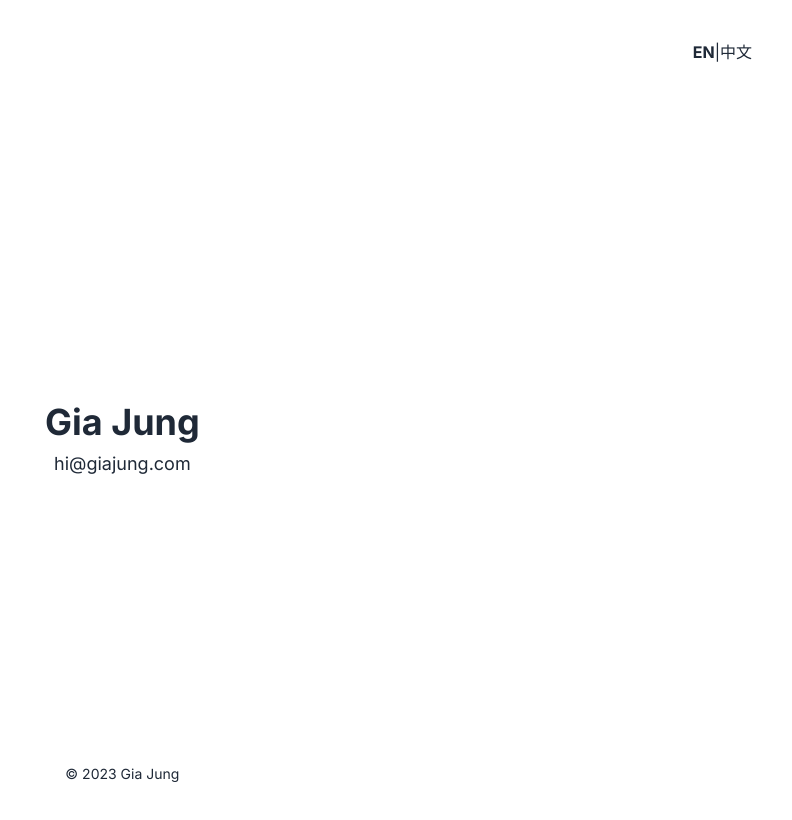
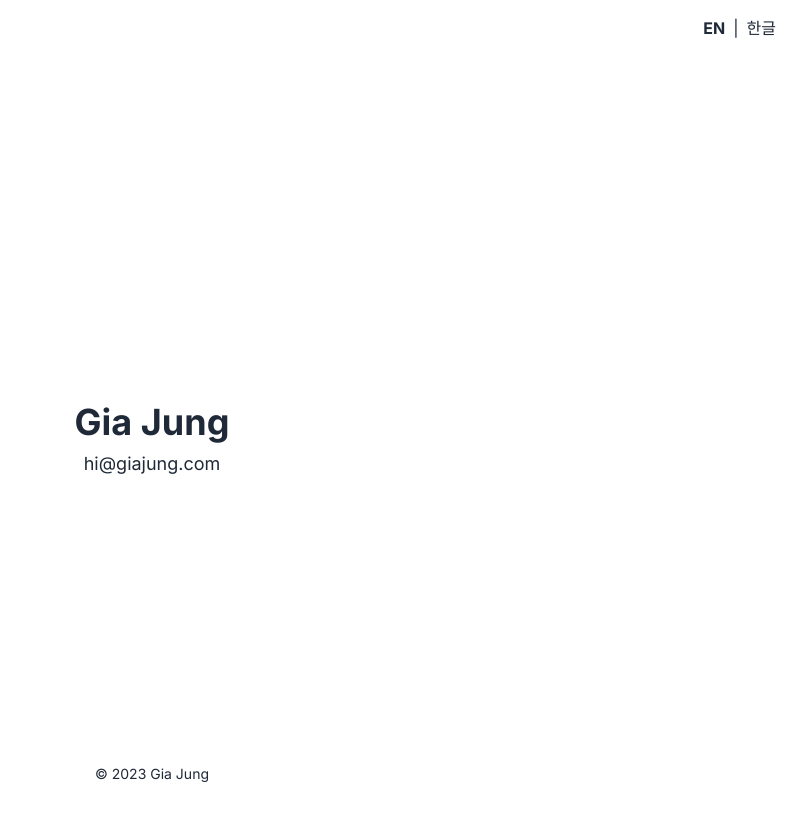
Before and after one commit to mldangelo/giajung.com, a Next.js app: page / in a window 1280 px wide. Shown: the top 820 px of the page, without its empty margins (488-1280 px from the left). Built offline with nearby package versions, Linux system fonts and the light colour scheme.

Commit message:
add family page

```diff
--- a/app/about/page.tsx
+++ b/app/about/page.tsx
@@ -2,6 +2,8 @@
 
 import Head from 'next/head'
 import { useState } from 'react'
+import LanguageSelector from '../languageSelector';
+import Link from 'next/link'
 
 const summary = `Gia Jung is a computational designer and software engineer based in New York City.
  She likes to eat food and floss her teeth. She also likes hula hooping and playing with other people's dogs.
@@ -11,14 +13,18 @@ const summary = `Gia Jung is a computational designer and software engineer base
 export default function Home() {
 
     const [selectedCategory, setSelectedCategory]: [string | undefined, Function] = useState();
+    const [l, setLanguage] = useState('EN'); // Default to 'EN'
 
   return (
-    <div className="bg-white">
+    <div className="bg-white p-10 text-gray-800">
       <Head>
         <title>Learn About Gia</title>
       </Head>
-
-      <main className="min-h-screen flex flex-col items-center justify-center p-8">
+      <LanguageSelector onLanguageChange={setLanguage} />
+      <div className="float-left fixed top-0 left-0 p-4">
+        <Link href='/'>🏠</Link>
+      </div>
+      <main className="flex flex-col items-center justify-center min-h-screen bg-white p-10 text-gray-800">
         <h1 className="text-2xl font-bold text-gray-800">Generative Gia</h1>
 
         <div className="my-8 w-full md:w-2/3 lg:w-1/2 h-64 bg-gray-100 border-dashed border-2 border-gray-300">
--- /dev/null
+++ b/app/family/page.tsx
@@ -0,0 +1,46 @@
+'use client';
+
+import { useState } from 'react';
+import LanguageSelector from '../languageSelector';
+import Head from 'next/head';
+import Link from 'next/link';
+
+export default function Family() {
+  const [l, setLanguage] = useState('EN'); // Default to 'EN'
+
+  // Translation object for different languages
+  const t: {[key: string]: {[key: string]: string}} = {
+    'EN': {
+        text: 'Mom and Dad, I love you.',
+        name: 'Gia Jung',
+    },
+    '한글': {
+        text: '엄마 아빠, 사랑해요.',
+        'name': '정지아',
+    },
+  };
+
+  return (
+    <div className="bg-white p-10 text-gray-800">
+      <Head>
+        <title>Gia Jung | Family Page</title>
+        <meta name="description" content="A simple page to express love to my parents." />
+      </Head>
+      <div className="float-left fixed top-0 left-0 p-4">
+            <Link href='/'>🏠</Link>
+        </div>
+      <main className="flex flex-col items-center justify-center min-h-screen">
+        <LanguageSelector onLanguageChange={setLanguage} />
+        <h1 className="text-4xl mb-2 font-bold">
+          {t[l].text}
+        </h1>
+      </main>
+      <footer className="absolute bottom-4 text-center w-full m-0">
+        <p className="text-sm">
+          {`© ${new Date().getFullYear()} `}
+          <a href="https://www.linkedin.com/in/giajung/" target="_blank" rel="noopener noreferrer" className="hover:text-gray-600">{t[l].name}</a>
+        </p>
+      </footer>
+    </div>
+  );
+}
--- /dev/null
+++ b/app/languageSelector.tsx
@@ -0,0 +1,65 @@
+import React, { useEffect, useState } from 'react';
+
+interface LanguageSelectorProps {
+  onLanguageChange: (language: string) => void;
+}
+
+const supportedLanguages = {
+  'en': 'EN',
+  'ko': '한글',
+  '한글': '한글',
+};
+
+const languageAbbreviations: string[] = Array.from(new Set(Object.values(supportedLanguages))).sort();
+
+const defaultLanguage = 'EN';
+
+const mapLanguage = (languageCode: string | null): string => {
+  if (!languageCode) {
+    return defaultLanguage;
+  }
+
+  const code = languageCode.toLowerCase().split('-')?.[0] as keyof typeof supportedLanguages;
+
+  return supportedLanguages[code] || defaultLanguage;
+};
+
+const LanguageSelector: React.FC<LanguageSelectorProps> = ({ onLanguageChange }) => {
+  const [language, setLanguage] = useState<string>(defaultLanguage);
+
+  useEffect(() => {
+    const storedLanguage = window.localStorage.getItem('language') || window.navigator.language;
+    const preferredLanguage = mapLanguage(storedLanguage);
+    setLanguage(preferredLanguage);
+    onLanguageChange(preferredLanguage);
+  }, [onLanguageChange]);
+
+  const handleSetLanguage = (lang: string) => {
+    const mappedLanguage = mapLanguage(lang);
+    setLanguage(mappedLanguage);
+    onLanguageChange(mappedLanguage);
+    if (typeof window !== 'undefined') {
+      window.localStorage.setItem('language', mappedLanguage);
+    }
+  };
+
+  return (
+    <div className="float-right fixed top-0 right-0 p-4">
+      {languageAbbreviations.map((lang, i) => {
+        return (
+            <><button
+            key={lang}
+            className={`hover:text-gray-600 ${language === lang ? 'font-bold' : ''}`}
+            onClick={() => handleSetLanguage(lang)}
+            >
+            {lang}
+            </button>
+            {i < languageAbbreviations.length - 1 && <span className="mx-2" key={`${lang}-separator`}>|</span>}
+            </>
+        );
+        })}
+    </div>
+  );
+};
+
+export default LanguageSelector;
--- a/app/page.tsx
+++ b/app/page.tsx
@@ -1,41 +1,46 @@
 'use client'
 
-import { useEffect, useState } from 'react'
+import { useState } from 'react'
+import LanguageSelector from './languageSelector';
+import Head from 'next/head'
 
-const mapLanguage = (language: string) => {
-  if (language.toLowerCase().includes('en')) return 'EN';
-  if (language.toLowerCase().includes('kr')) return '中文';
-  return language;
+interface Categories {
+  'i don\'t': string;
+  family: string;
+  friend: string;
+  other: string;
+  professional: string;
+  romantic: string;
 }
 
 export default function Index() {
 
-  const t: {[key: string]: {[key: string]: string|string[]}} = {
+  const t: {[key: string]: {[key: string]: string | Categories}} = {
     'EN': {
       'name': 'Gia Jung',
       'question': 'In what context do you know Gia?',
       'email': 'hi',
-      categories: [
-        'Family',
-        'Romantic',
-        'Friend',
-        'I Don\'t',
-        'Other',
-        'Professional',
-      ].sort(),
+      categories: {
+        'i don\'t': 'I Don\'t',
+        family: 'Family',
+        friend: 'Friend',
+        other: 'Other',
+        professional: 'Professional',
+        romantic: 'Romantic',
+      },
     },
-    '中文': {
+    '한글': {
       'name': '정지아',
       'question': '지아를 어떤 상황에서 알고 계신가요?',
       'email': '안녕하세요',
-      categories: [
-        '가족',
-        '연인',
-        '친구',
-        '모르시겠어요',
-        '기타',
-        '직장',
-      ].sort(),
+      categories: {
+        'i don\'t': '모르시겠어요',
+        family: '가족',
+        friend: '친구',
+        other: '기타',
+        professional: '직장',
+        romantic: '연인',
+      },
     }
   };
 
@@ -43,60 +48,50 @@ export default function Index() {
 
   const [l, setLanguage] = useState('EN'); // Default to 'EN'
 
-  useEffect(() => {
-    // This code will run only in the browser
-    const storedLanguage = window.localStorage.getItem('language') || window.navigator.language;
-    const preferredLanguage = mapLanguage(storedLanguage) || 'EN';
-    setLanguage(preferredLanguage);
-  }, []);
-
-  const handleSetLanguage = (language: string) => {
-    setLanguage(language);
-    if (typeof window !== 'undefined') {
-      window.localStorage.setItem('language', language);
-    }
-  };
-
   const setCategory = (category: string) => {
     if (typeof window !== 'undefined') {
       window.sessionStorage.setItem('category', category);
-      window.location.href = `/about`;
+      if (category === 'family') {
+        window.location.href = `/family`;
+      } else {
+        window.location.href = `/about`;
+      }
     }
   };
 
   return (
     <div className="bg-white p-10 text-gray-800">
-    <div className="float-right">
-      <button className={`hover:text-gray-600 ${l === 'EN' ? 'font-bold' : ''}`} onClick={() => handleSetLanguage('EN')}>EN</button>
-      |
-      <button className={`hover:text-gray-600 ${l === '中文' ? 'font-bold' : ''}`} onClick={() => handleSetLanguage('中文')}>中文</button>
-    </div>
+    <Head>
+        <title>Gia Jung Personal Site</title>
+        <meta name="description" content="Gia Jung is a computational designer and software engineer based in New York City. Harvard M.Arch, Sidewalk Labs, Google, Sequoia." />
+    </Head>
     <main className="flex flex-col items-center justify-center min-h-screen bg-white p-10 text-gray-800">
+      <LanguageSelector onLanguageChange={setLanguage} />
       { !clicked ? (<h1 className="text-4xl mb-2 font-bold">
         <button className="hover:text-gray-600" onClick={() => setClicked(!clicked)}>
-          {t[l].name}
+          {t[l].name as string}
         </button>
       </h1>) : (
         <>
-      <p className="text-3xl mb-2 font-bold">{t[l].question}</p>
+      <p className="text-3xl mb-2 font-bold">{t[l].question as string}</p>
       <select
         className="w-full md:w-1/2 lg:w-1/3 h-12 mt-4 mb-8 px-4 py-2 border-2 border-gray-300 rounded-lg"
         onChange={(e) => setCategory(e.target.value)}
       >
         <option value="" disabled selected>Select</option>
-        {(t[l].categories as string[]).map((category: string) => (
-          <option value={category} key={category}>{category}</option>
+        {Object.entries(t[l].categories as Categories).map(([key, category]: [string, string]) => (
+          <option value={key} key={key}>{category}</option>
         ))}
       </select></>)}
       <p className="text-lg">
         <a href="mailto:hi@giajung.com" className="hover:text-gray-600">
-          {t[l].email}@giajung.com
+          {t[l].email as string}@giajung.com
         </a>
       </p>
       <footer className="absolute bottom-4">
         <p className="text-sm">
           {`© ${new Date().getFullYear()} `}
-          <a href="https://www.linkedin.com/in/giajung/" target="_blank" rel="noopener noreferrer" className="hover:text-gray-600">{t[l].name}</a>
+          <a href="https://www.linkedin.com/in/giajung/" target="_blank" rel="noopener noreferrer" className="hover:text-gray-600">{t[l].name as string}</a>
         </p>
       </footer>
     </main>
```
